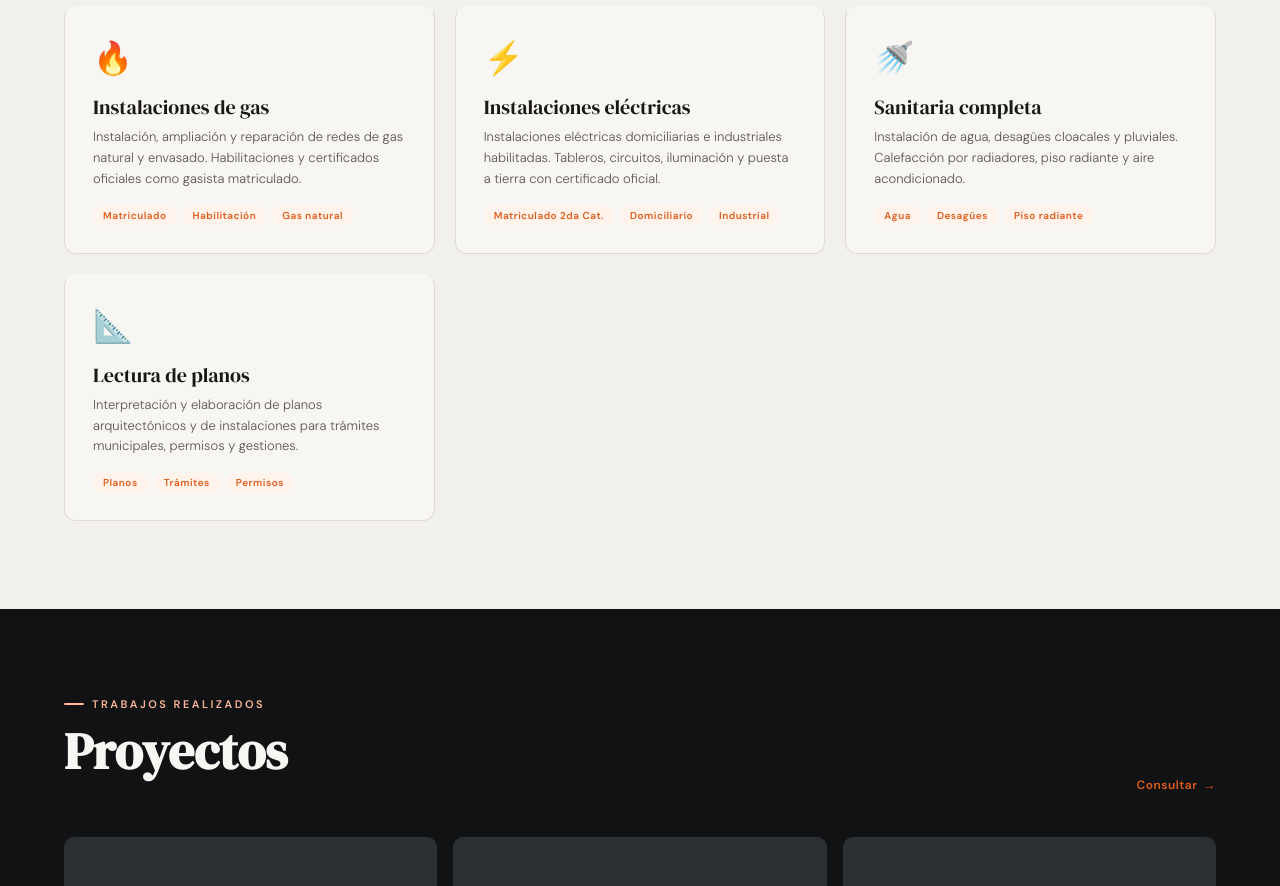
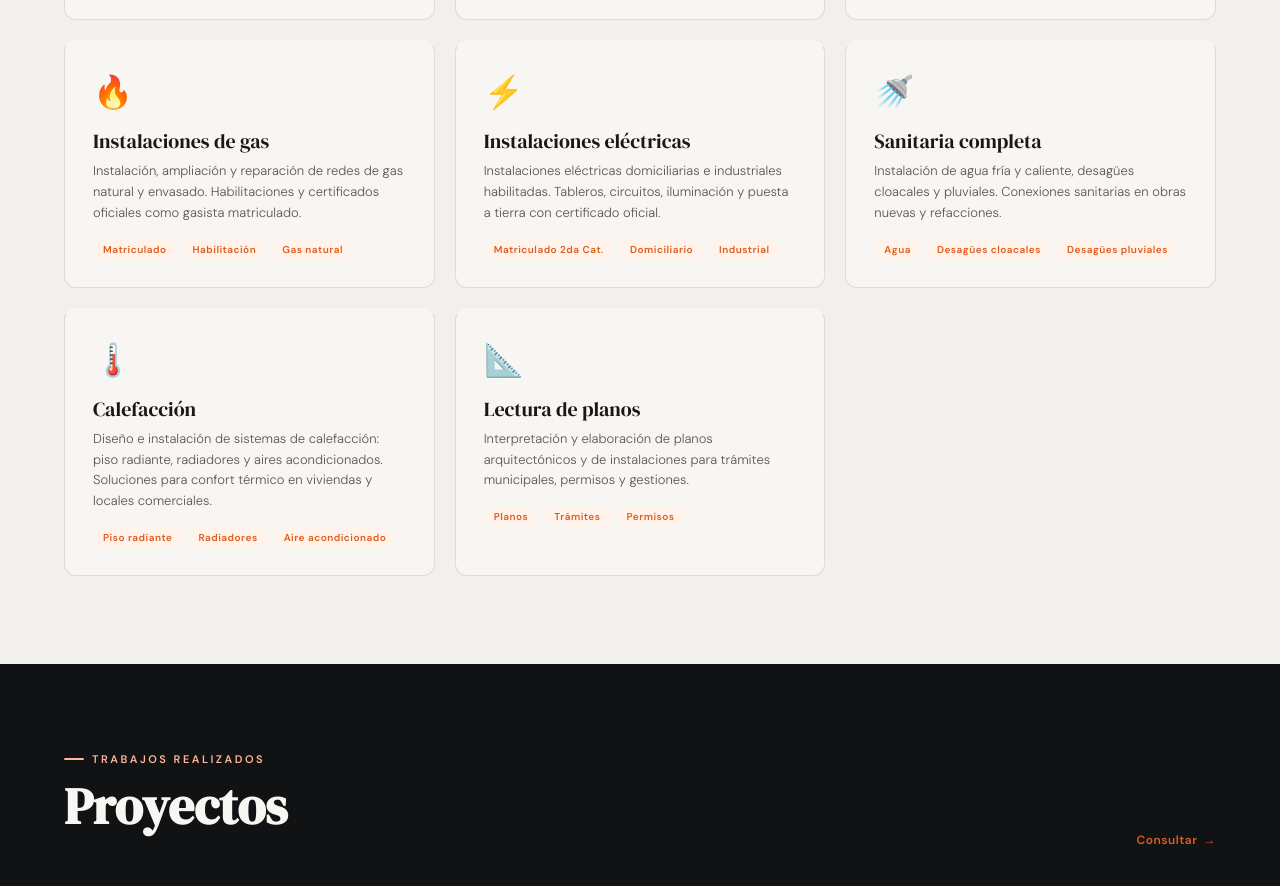
Before and after one commit to dileopablo/portfolio-demos, a plain HTML site: page servihouse.html in a window 1280 px wide. Shown: the part 1480-2366 px from the top of the page. Drawn offline with Linux system fonts and the light colour scheme.

Commit message:
Update servihouse

```diff
--- a/servihouse.html
+++ b/servihouse.html
@@ -5,7 +5,7 @@
 <meta name="viewport" content="width=device-width, initial-scale=1.0">
 
 <!-- SEO -->
-<title>ServiHouse | Construcción · Gas · Electricidad · Sanitaria — Córdoba Capital</title>
+<title>ServiHouse | Construcción · Gas · Electricidad · Sanitaria · Calefacción — Córdoba</title>
 <meta name="description" content="ServiHouse en Córdoba Capital. Empresa de construcción, instalaciones de gas, electricidad, sanitaria, calefacción y aire acondicionado. Equipo de profesionales matriculados. Presupuesto sin cargo.">
 <meta name="keywords" content="maestro mayor de obra Córdoba, gasista matriculado 1re categoría Córdoba, electricista matriculado Córdoba, instalación gas Córdoba, sanitarista Córdoba, construcción Córdoba Capital, piso radiante Córdoba">
 <meta name="robots" content="index, follow">
@@ -46,7 +46,7 @@
       {"@type": "Offer", "itemOffered": {"@type": "Service", "name": "Instalaciones de gas matriculado — Córdoba"}},
       {"@type": "Offer", "itemOffered": {"@type": "Service", "name": "Instalaciones eléctricas matriculado — Córdoba"}},
       {"@type": "Offer", "itemOffered": {"@type": "Service", "name": "Sanitaria, agua y desagües — Córdoba"}},
-      {"@type": "Offer", "itemOffered": {"@type": "Service", "name": "Calefacción y piso radiante — Córdoba"}},
+      {"@type": "Offer", "itemOffered": {"@type": "Service", "name": "Calefacción — piso radiante, radiadores y aires acondicionados — Córdoba"}},
       {"@type": "Offer", "itemOffered": {"@type": "Service", "name": "Aire acondicionado — Córdoba"}},
       {"@type": "Offer", "itemOffered": {"@type": "Service", "name": "Lectura e interpretación de planos — Córdoba"}}
     ]
@@ -500,6 +500,7 @@ footer {
       <div class="credencial destacada"><div class="credencial-dot"></div>Gasista Matriculado de 1era Categoría</div>
       <div class="credencial destacada"><div class="credencial-dot"></div>Electricista Matriculado 2da Cat.</div>
       <div class="credencial destacada"><div class="credencial-dot"></div>Sanitarista</div>
+      <div class="credencial"><div class="credencial-dot"></div>Calefacción · Piso radiante · Radiadores · AC</div>
     </div>
     <h1 class="hero-titulo">Construcción e<br>instalaciones <em>con respaldo profesional</em></h1>
     <div class="hero-nombre">Carlos Javier Soto · Córdoba</div>
@@ -620,8 +621,14 @@ footer {
     <div class="servicio-card">
       <span class="servicio-icono">🚿</span>
       <div class="servicio-nombre">Sanitaria completa</div>
-      <div class="servicio-desc">Instalación de agua, desagües cloacales y pluviales. Calefacción por radiadores, piso radiante y aire acondicionado.</div>
-      <div class="servicio-tags"><span class="stag">Agua</span><span class="stag">Desagües</span><span class="stag">Piso radiante</span></div>
+      <div class="servicio-desc">Instalación de agua fría y caliente, desagües cloacales y pluviales. Conexiones sanitarias en obras nuevas y refacciones.</div>
+      <div class="servicio-tags"><span class="stag">Agua</span><span class="stag">Desagües cloacales</span><span class="stag">Desagües pluviales</span></div>
+    </div>
+    <div class="servicio-card">
+      <span class="servicio-icono">🌡️</span>
+      <div class="servicio-nombre">Calefacción</div>
+      <div class="servicio-desc">Diseño e instalación de sistemas de calefacción: piso radiante, radiadores y aires acondicionados. Soluciones para confort térmico en viviendas y locales comerciales.</div>
+      <div class="servicio-tags"><span class="stag">Piso radiante</span><span class="stag">Radiadores</span><span class="stag">Aire acondicionado</span></div>
     </div>
     <div class="servicio-card">
       <span class="servicio-icono">📐</span>
@@ -730,6 +737,8 @@ footer {
         <option>Seguimiento de obra</option>
         <option>Instalación de gas</option>
         <option>Reparación / habilitación de gas</option>
+        <option>Calefacción por piso radiante</option>
+        <option>Calefacción por radiadores</option>
         <option>Instalación de aires acondicionados</option>
         <option>Instalación eléctrica</option>
         <option>Sanitaria, agua o desagües</option>
```
